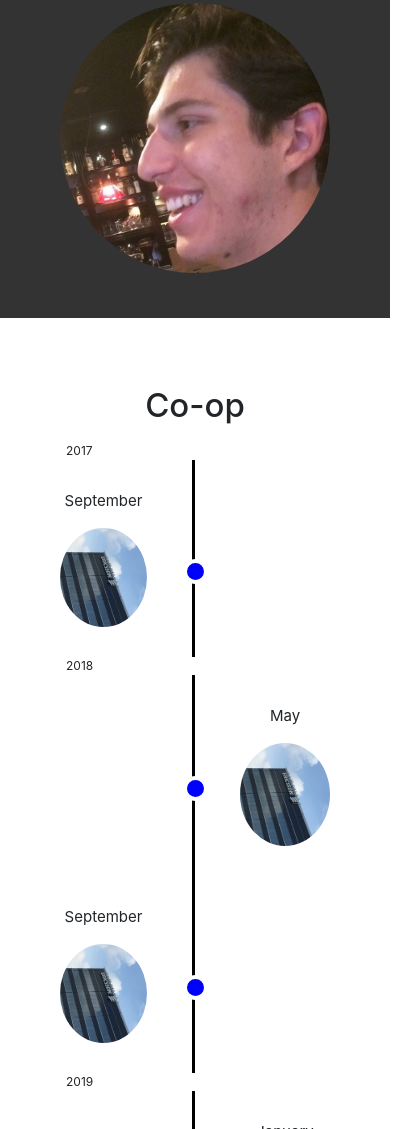
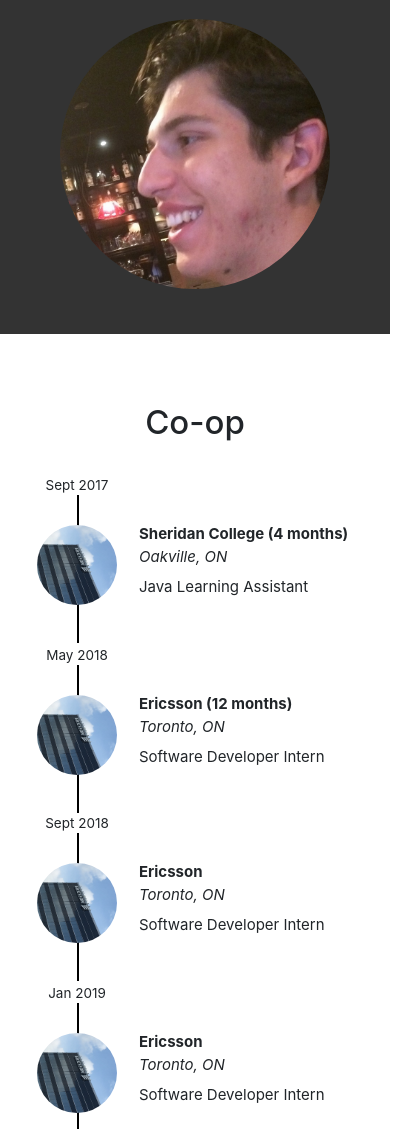
Before and after one commit to DimitarRadkovDimitrov/PortfolioWeb, a plain HTML site: page index.html in a window 390 px wide. Shown: the part 1482-2611 px from the top of the page, 411 px wide, since content can reach past the window. Drawn offline with nearby package versions, Linux system fonts and the light colour scheme.

Commit message:
finished timeline for mobile

```diff
--- a/css/style.css
+++ b/css/style.css
@@ -137,9 +137,14 @@ header .navbar.floatingNav .navbar-brand
 	background-color: white;
 }
 
-#timeline .line
+#timeline .line-right
 {
 	border-right: 3px solid black;
+}
+
+#timeline .line-left
+{
+	border-left: 3px solid black;
 }
 
 #timeline .line::after
@@ -158,7 +163,7 @@ header .navbar.floatingNav .navbar-brand
 
 #timeline .timeblock-image-container
 {
-	margin: 5em;
+
 }
 
 #timeline .timeblock-image-container img
@@ -196,7 +201,7 @@ footer p
 
 	.sectionHeader
 	{
-		padding: 0.5em 0;
+		padding: 0.5em 0 1em 0;
 	}
 
 	#about.section
@@ -221,6 +226,7 @@ footer p
 
 	.timestamp
 	{
+		display: none;
 		font-size: 0.8em;
 		left: 10%;
 		text-align: unset !important;
@@ -228,12 +234,71 @@ footer p
 
 	#timeline .line::after
 	{
-		left: 95%;
+		display: none;
+	}
+
+	#timeline .timeblock
+	{
+		padding: 0 1.2em;
 	}
 
 	#timeline .timeblock-image-container
 	{
-		margin: 2em;
+		text-align: center;
+	}
+
+	#timeline .timeblock-image-container img
+	{
+		margin: 1em 0;
+		height: 80px;
+		width: 80px;
+	}
+
+	#timeline .timeblock-image-container p
+	{
+		font-size: 0.9em;
+		background-color: white;
+	}
+
+	#timeline .timeblock-image-container a::after
+	{
+		content: "";
+		position: absolute;
+		z-index: -1;
+		top: 0;
+		bottom: 0;
+		left: 50%;
+		border-left: 2px solid black;
+	}
+
+	#sheridan .timeblock-image-container p::after
+	{
+		content: "Sept 2017";
+	}
+
+	#ericssonP1 .timeblock-image-container p::after
+	{
+		content: "May 2018";
+	}
+
+	#ericssonP2 .timeblock-image-container p::after
+	{
+		content: "Sept 2018";
+	}
+
+	#ericssonP3 .timeblock-image-container p::after
+	{
+		content: "Jan 2019";
+	}
+
+	#timeline .timeblock-info
+	{
+		padding: 3.2em 0em 3em 0.2em;
+	}
+
+	#timeline .timeblock-info p
+	{
+		margin: 0;
 	}
 }
 
--- a/index.html
+++ b/index.html
@@ -89,7 +89,7 @@
             </div><!-- row -->
         </div><!-- about -->
 
-        <div id="coop" class="section container-fluid">
+        <div id="coop" class="section container">
             <div class="row">
                 <div class="col-12">
                     <h1 class="sectionHeader" style="text-align: center;">Co-op</h1>
@@ -99,51 +99,80 @@
                         <div class="col-12 timestamp text-center" style="top: 0; margin: 0;">
                             2017
                         </div><!-- timestamp -->
-                        <div class="col-6 line">
-                            <div class="timeblock-image-container timeblock-left">
-                                <p class="text-center">September</p>
+                        <div id="sheridan" class="timeblock container-fluid col-12 col-sm-12 col-lg-6 line">
+                            <div class="row">
+                                <div class="col-4 timeblock-image-container timeblock-left">
+                                    <p class="text-center"></p>
                                     <a href="http://google.ca">
                                         <img src="./images/ericsson.JPG">
                                     </a>
                                 </div><!-- timeblock-image-container -->
+                                <div class="col-8 timeblock-info">
+                                    <p><b>Sheridan College (4 months)</b></p>
+                                    <p style="margin-bottom: 0.5em;"><i>Oakville, ON</i></p>
+                                    <p>Java Learning Assistant</p>
                                 </div><!-- col -->
+                            </div><!-- row -->
+                        </div><!-- col -->
+                        <div class="col-0 col-sm-0 col-lg-6"></div><!-- col -->
 
                         <div class="col-12 timestamp text-center">
                             2018
                         </div><!-- timestamp -->
-                        <div class="col-6 line"></div><!-- col -->
-                        <div class="col-6 timeblock-right">
-                            <div class="timeblock-image-container">
-                                <p class="text-center">May</p>
+                        <div class="col-0 col-sm-0 col-lg-6 line"></div><!-- col -->
+                        <div id="ericssonP1" class="timeblock container-fluid col-12 col-sm-12 col-lg-6">
+                            <div class="row">
+                                <div class="col-4 timeblock-image-container timeblock-right">
+                                    <p class="text-center"></p>
                                     <a href="http://google.ca">
                                         <img src="./images/ericsson.JPG">
                                     </a>
                                 </div><!-- timeblock-image-container -->
+                                <div class="col-8 timeblock-info">
+                                    <p><b>Ericsson (12 months)</b></p>
+                                    <p style="margin-bottom: 0.5em;"><i>Toronto, ON</i></p>
+                                    <p>Software Developer Intern</p>
+                                </div><!-- col -->
+                            </div><!-- row -->
                         </div><!-- col -->
 
-                        <div class="col-6 line">
-                            <div class="timeblock-image-container timeblock-left">
-                                <p class="text-center">September</p>
+                        <div id="ericssonP2" class="timeblock container-fluid col-12 col-sm-12 col-lg-6 line">
+                            <div class="row">
+                                <div class="col-4 timeblock-image-container timeblock-left">
+                                    <p class="text-center"></p>
                                     <a href="http://google.ca">
                                         <img src="./images/ericsson.JPG">
                                     </a>
                                 </div><!-- timeblock-image-container -->
+                                <div class="col-8 timeblock-info">
+                                    <p><b>Ericsson</b></p>
+                                    <p style="margin-bottom: 0.5em;"><i>Toronto, ON</i></p>
+                                    <p>Software Developer Intern</p>
                                 </div><!-- col -->
-                        <div class="col-6"></div><!-- col -->
+                            </div><!-- row -->
+                        </div><!-- col -->
+                        <div class="col-0 col-sm-0 col-lg-6"></div><!-- col -->
 
-                        <div class="col-12 timestamp text-center">
+                        <div class="col-lg-6 timestamp text-center">
                             2019
                         </div><!-- timestamp -->
-                        <div class="col-6 line"></div><!-- col -->
-                        <div class="col-6">
-                            <div class="timeblock-image-container timeblock-right">
-                                <p class="text-center">January</p>
+                        <div class="col-0 col-sm-0 col-lg-6 line"></div><!-- col -->
+                        <div id="ericssonP3" class="timeblock container-fluid col-12 col-sm-12 col-lg-6">
+                            <div class="row">
+                                <div class="col-4 timeblock-image-container timeblock-right">
+                                    <p class="text-center"></p>
                                     <a href="http://google.ca">
                                         <img src="./images/ericsson.JPG">
                                     </a>
                                 </div><!-- timeblock-image-container -->
+                                <div class="col-8 timeblock-info">
+                                    <p><b>Ericsson</b></p>
+                                    <p style="margin-bottom: 0.5em;"><i>Toronto, ON</i></p>
+                                    <p>Software Developer Intern</p>
                                 </div><!-- col -->
-                        <div class="col-12 timestamp text-center">
+                            </div><!-- row -->
+                        </div><!-- col -->
+                        <div class="col-lg-6 timestamp text-center">
                             End
                         </div><!-- timestamp -->
                     </div><!-- row -->
```
Lines whose indentation alone changed are shown as unchanged.
